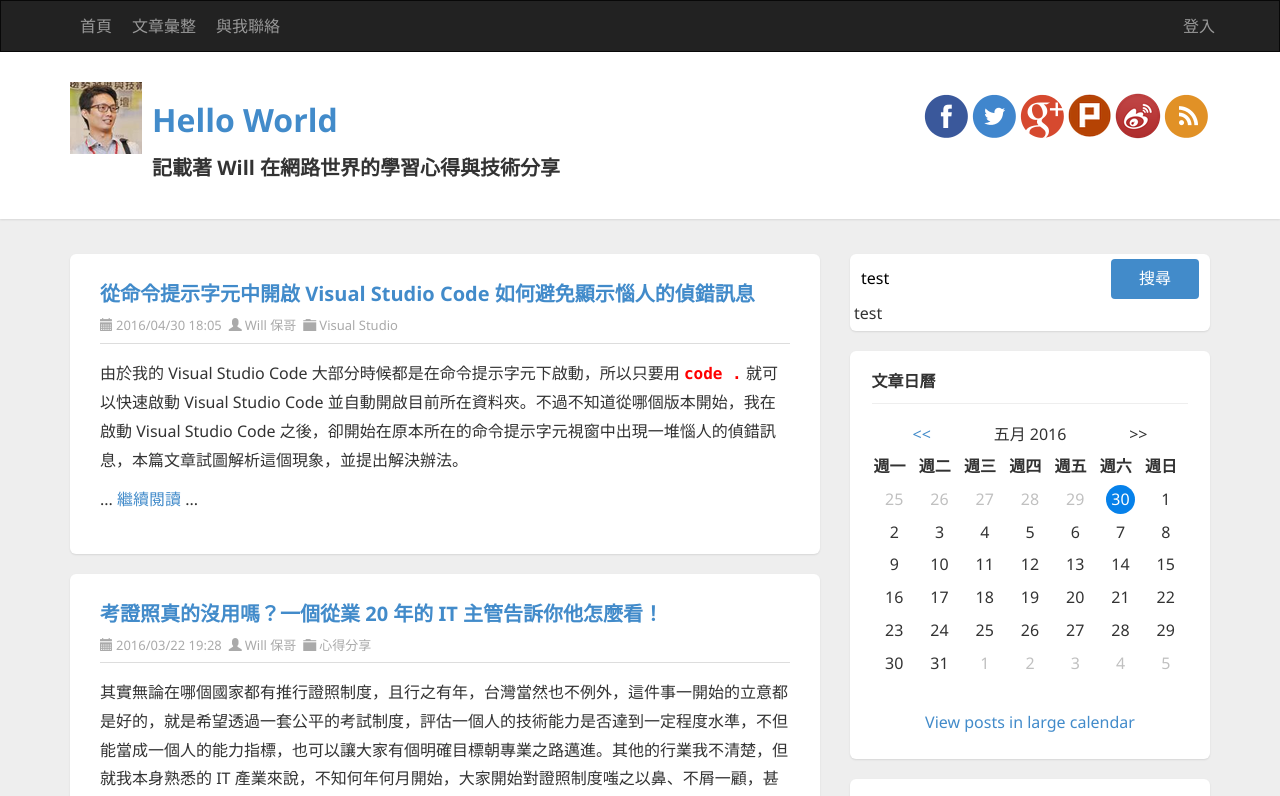
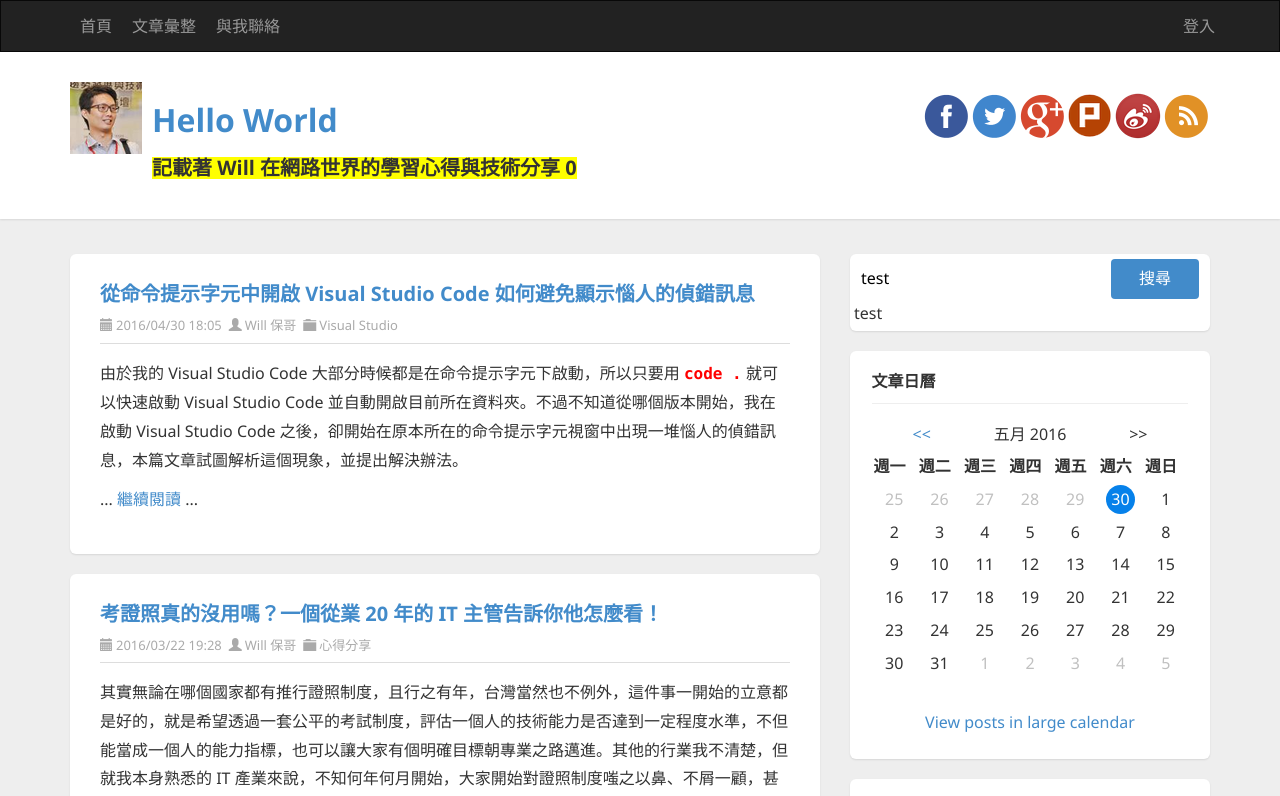
Before and after one commit to coolrare/CTBCAngular4Demo, an Angular app: page / in a window 1280 px wide. Shown: the top 796 px of the page. Built offline with nearby package versions, Linux system fonts and the light colour scheme.

Commit message:
示範 ngClass 的用法

```diff
--- a/src/app/header/header.component.css
+++ b/src/app/header/header.component.css
@@ -0,0 +1,3 @@
+.highlight {
+    background-color: yellow;
+}
--- a/src/app/header/header.component.html
+++ b/src/app/header/header.component.html
@@ -33,7 +33,7 @@
                     {{ sitename }}
                   </a>
                 </h1>
-                <h3>記載著 Will 在網路世界的學習心得與技術分享</h3>
+                <h3 [ngClass]="subtitleClass()">記載著 Will 在網路世界的學習心得與技術分享 {{ counter }}</h3>
             </div>
 
             <div id="social-icons" class="pull-right social-icon">
--- a/src/app/header/header.component.ts
+++ b/src/app/header/header.component.ts
@@ -10,6 +10,8 @@ export class HeaderComponent implements OnInit {
   sitename = 'Hello World';
   sitelink = 'https://blog.miniasp.com';
 
+  counter = 0;
+
   constructor() { }
 
   ngOnInit() {
@@ -20,6 +22,17 @@ export class HeaderComponent implements OnInit {
     if ($event.ctrlKey) {
       this.sitename = 'The Will Will Web';
     }
+    this.counter++;
+  }
+
+  isHighlight() {
+    return this.counter%2==0;
+  }
+
+  subtitleClass() {
+    return {
+      highlight: this.isHighlight()
+    };
   }
 
 }
```
